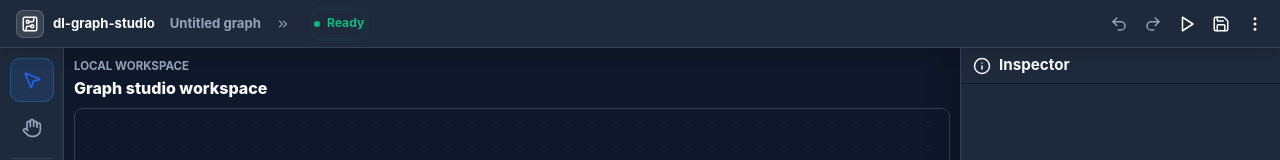
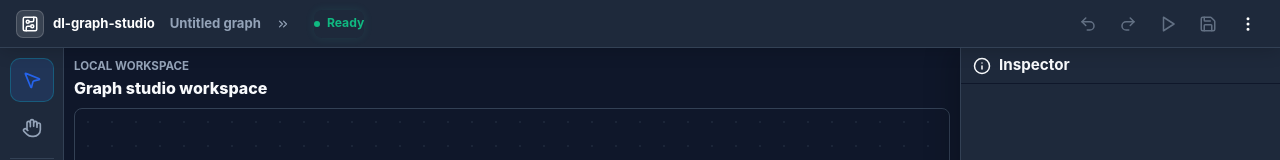
Before and after one commit to DoMo-98/dl-graph-studio, a React (Vite) app: page / in a window 1280 px wide. Shown: the top 160 px of the page. Built offline with nearby package versions, Linux system fonts and the light colour scheme.

Commit message:
fix: expose project actions menu

```diff
--- a/src/App.tsx
+++ b/src/App.tsx
@@ -10,6 +10,7 @@ import {
   Link2,
   MousePointer2,
   Play,
+  RotateCcw,
   Save,
   Settings,
   Share2,
@@ -19,6 +20,8 @@ import {
   Redo2,
   X,
   MoreVertical,
+  Download,
+  Upload,
 } from "lucide-react";
 import {
   useCallback,
@@ -47,7 +50,12 @@ import type {
 } from "@xyflow/react";
 
 import "@xyflow/react/dist/style.css";
-import { updateGraphNodePositions } from "./projectFile";
+import {
+  createProjectFile,
+  parseProjectFileContent,
+  serializeProjectFile,
+  updateGraphNodePositions,
+} from "./projectFile";
 import type {
   CompositeNode,
   GraphNode,
@@ -300,6 +308,29 @@ function getCanvasElementNodeExtent(
   return getCanvasNodeExtent({ width, height });
 }
 
+function readTextFile(file: File) {
+  if (typeof file.text === "function") {
+    return file.text();
+  }
+
+  return new Promise<string>((resolve, reject) => {
+    const reader = new FileReader();
+
+    reader.addEventListener("load", () => {
+      if (typeof reader.result === "string") {
+        resolve(reader.result);
+        return;
+      }
+
+      reject(new Error("Project file could not be read as text."));
+    });
+    reader.addEventListener("error", () => {
+      reject(new Error("Project file could not be read."));
+    });
+    reader.readAsText(file);
+  });
+}
+
 function areCanvasNodeExtentsEqual(
   firstExtent: CoordinateExtent,
   secondExtent: CoordinateExtent,
@@ -473,6 +504,9 @@ export function App() {
   const [connectionSourceId, setConnectionSourceId] = useState<string | null>(
     null,
   );
+  const [isProjectActionsOpen, setIsProjectActionsOpen] = useState(false);
+  const [projectToast, setProjectToast] = useState<string | null>(null);
+  const fileInputRef = useRef<HTMLInputElement | null>(null);
   const selectedNode =
     graphNodes.find((node) => node.id === selectedNodeId) ?? null;
   const connectionSource =
@@ -540,6 +574,16 @@ export function App() {
         : currentNodes;
     });
   }, [canvasNodeExtent]);
+
+  useEffect(() => {
+    if (!projectToast) {
+      return;
+    }
+
+    const timeoutId = window.setTimeout(() => setProjectToast(null), 3000);
+
+    return () => window.clearTimeout(timeoutId);
+  }, [projectToast]);
 
   const updateNodeParameter = (
     nodeId: string,
@@ -701,6 +745,70 @@ export function App() {
     [graphConnections, graphNodes],
   );
 
+  const exportProjectFile = () => {
+    const project = createProjectFile(graphNodes, graphConnections);
+    const blob = new Blob([serializeProjectFile(project)], {
+      type: "application/json",
+    });
+    const url = URL.createObjectURL(blob);
+    const downloadLink = document.createElement("a");
+
+    downloadLink.href = url;
+    downloadLink.download = "dl-graph-studio-project.json";
+    document.body.append(downloadLink);
+    downloadLink.click();
+    downloadLink.remove();
+    URL.revokeObjectURL(url);
+
+    setProjectToast("Project exported.");
+    setIsProjectActionsOpen(false);
+  };
+
+  const importProjectFile = async (event: ChangeEvent<HTMLInputElement>) => {
+    const file = event.target.files?.[0];
+
+    if (!file) {
+      return;
+    }
+
+    let content: string;
+
+    try {
+      content = await readTextFile(file);
+    } catch {
+      setProjectToast("Project file could not be read.");
+      event.target.value = "";
+      return;
+    }
+
+    const result = parseProjectFileContent(content);
+
+    if (!result.ok) {
+      setProjectToast(result.message);
+      event.target.value = "";
+      return;
+    }
+
+    setGraphNodes(result.project.nodes);
+    setGraphConnections(result.project.connections);
+    setSelectedNodeId(null);
+    setConnectionSourceId(null);
+    setConnectionFeedback(null);
+    setProjectToast("Project imported.");
+    setIsProjectActionsOpen(false);
+    event.target.value = "";
+  };
+
+  const resetProject = () => {
+    setGraphNodes(createInitialGraphNodes());
+    setGraphConnections([]);
+    setSelectedNodeId(null);
+    setConnectionSourceId(null);
+    setConnectionFeedback(null);
+    setProjectToast("Project reset.");
+    setIsProjectActionsOpen(false);
+  };
+
   const canvasNodes: GraphFlowNode[] = useMemo(
     () =>
       graphNodes.map((node) => {
@@ -849,14 +957,104 @@ export function App() {
           </div>
         </div>
 
-        <div style={{ display: "flex", gap: "16px", alignItems: "center" }}>
-          <Undo2 size={18} color="#94a3b8" />
-          <Redo2 size={18} color="#94a3b8" />
-          <Play size={18} color="#ffffff" />
-          <Save size={18} color="#ffffff" />
-          <MoreVertical size={18} color="#ffffff" />
+        <div className="topbar-actions" aria-label="Editor actions">
+          <button
+            type="button"
+            className="topbar-icon-button future-action"
+            disabled
+            title="Undo coming soon"
+            aria-label="Undo coming soon"
+          >
+            <Undo2 size={18} aria-hidden="true" />
+          </button>
+          <button
+            type="button"
+            className="topbar-icon-button future-action"
+            disabled
+            title="Redo coming soon"
+            aria-label="Redo coming soon"
+          >
+            <Redo2 size={18} aria-hidden="true" />
+          </button>
+          <button
+            type="button"
+            className="topbar-icon-button future-action"
+            disabled
+            title="Run graph coming soon"
+            aria-label="Run graph coming soon"
+          >
+            <Play size={18} aria-hidden="true" />
+          </button>
+          <button
+            type="button"
+            className="topbar-icon-button future-action"
+            disabled
+            title="Native save coming soon"
+            aria-label="Native save coming soon"
+          >
+            <Save size={18} aria-hidden="true" />
+          </button>
+          <div className="project-actions-menu">
+            <button
+              type="button"
+              className="topbar-icon-button"
+              aria-label="Project actions"
+              title="Project actions"
+              aria-expanded={isProjectActionsOpen}
+              aria-haspopup="menu"
+              onClick={() =>
+                setIsProjectActionsOpen((currentValue) => !currentValue)
+              }
+            >
+              <MoreVertical size={18} aria-hidden="true" />
+            </button>
+
+            {isProjectActionsOpen ? (
+              <div className="project-actions-popover" role="menu">
+                <button
+                  type="button"
+                  role="menuitem"
+                  onClick={() => fileInputRef.current?.click()}
+                >
+                  <Upload size={15} aria-hidden="true" />
+                  <span>Import project</span>
+                </button>
+                <button
+                  type="button"
+                  role="menuitem"
+                  onClick={exportProjectFile}
+                >
+                  <Download size={15} aria-hidden="true" />
+                  <span>Export project</span>
+                </button>
+                <button
+                  type="button"
+                  role="menuitem"
+                  className="danger"
+                  onClick={resetProject}
+                >
+                  <RotateCcw size={15} aria-hidden="true" />
+                  <span>Reset project</span>
+                </button>
+              </div>
+            ) : null}
+          </div>
+          <input
+            ref={fileInputRef}
+            className="visually-hidden"
+            type="file"
+            accept="application/json,.json"
+            aria-label="Import project file"
+            onChange={importProjectFile}
+          />
         </div>
       </header>
+
+      {projectToast ? (
+        <div className="project-toast" role="status">
+          {projectToast}
+        </div>
+      ) : null}
 
       <main id="workspace" className="editor-shell" aria-label="Workspace">
         <aside className="sidebar" aria-label="Primary">
--- a/src/styles.css
+++ b/src/styles.css
@@ -79,15 +79,6 @@ a {
   border-bottom: 1px solid var(--border);
   box-shadow: 0 1px 20px 0 rgba(0, 0, 0, 0.2);
   z-index: 10;
-}
-
-.app-topbar svg {
-  cursor: pointer;
-  transition: opacity 0.15s;
-}
-
-.app-topbar svg:hover {
-  opacity: 0.7;
 }
 
 .editor-shell {
@@ -258,6 +249,134 @@ h4 {
   font-weight: 700;
   white-space: nowrap;
   box-shadow: 0 0 10px rgba(45, 212, 191, 0.1);
+}
+
+.topbar-actions {
+  position: relative;
+  display: flex;
+  align-items: center;
+  gap: 8px;
+}
+
+.topbar-icon-button {
+  display: inline-grid;
+  width: 32px;
+  height: 32px;
+  place-items: center;
+  color: #ffffff;
+  background: transparent;
+  border: 1px solid transparent;
+  border-radius: 8px;
+  cursor: pointer;
+  transition:
+    color 0.15s,
+    background 0.15s,
+    border-color 0.15s,
+    opacity 0.15s;
+}
+
+.topbar-icon-button:hover,
+.topbar-icon-button:focus-visible {
+  color: #ffffff;
+  background: rgb(255 255 255 / 10%);
+  border-color: rgb(255 255 255 / 16%);
+  outline: none;
+}
+
+.topbar-icon-button.future-action {
+  color: var(--ink-muted);
+  cursor: not-allowed;
+  opacity: 0.58;
+}
+
+.topbar-icon-button.future-action:hover {
+  background: transparent;
+  border-color: transparent;
+}
+
+.project-actions-menu {
+  position: relative;
+}
+
+.project-actions-popover {
+  position: absolute;
+  top: calc(100% + 8px);
+  right: 0;
+  z-index: 40;
+  display: grid;
+  width: 210px;
+  overflow: hidden;
+  padding: 6px;
+  color: var(--ink);
+  background: var(--surface);
+  border: 1px solid var(--border);
+  border-radius: 8px;
+  box-shadow: 0 18px 40px rgb(0 0 0 / 35%);
+}
+
+.project-actions-popover button {
+  display: grid;
+  grid-template-columns: 18px minmax(0, 1fr);
+  align-items: center;
+  gap: 8px;
+  min-height: 36px;
+  padding: 0 9px;
+  color: var(--ink);
+  text-align: left;
+  background: transparent;
+  border: 1px solid transparent;
+  border-radius: 7px;
+  font: inherit;
+  font-size: 0.82rem;
+  font-weight: 700;
+  cursor: pointer;
+}
+
+.project-actions-popover button:hover,
+.project-actions-popover button:focus-visible {
+  color: var(--teal-strong);
+  background: var(--teal-soft);
+  border-color: rgb(59 130 246 / 20%);
+  outline: none;
+}
+
+.project-actions-popover button.danger {
+  color: var(--danger);
+}
+
+.project-actions-popover button.danger:hover,
+.project-actions-popover button.danger:focus-visible {
+  color: #ffffff;
+  background: var(--danger);
+  border-color: rgb(239 68 68 / 40%);
+}
+
+.visually-hidden {
+  position: absolute;
+  width: 1px;
+  height: 1px;
+  overflow: hidden;
+  clip: rect(0 0 0 0);
+  white-space: nowrap;
+  clip-path: inset(50%);
+}
+
+.project-toast {
+  position: fixed;
+  left: 50%;
+  top: 60px;
+  z-index: 60;
+  max-width: min(360px, calc(100vw - 36px));
+  transform: translateX(-50%);
+  padding: 10px 12px;
+  color: #dcfce7;
+  background: rgba(4, 47, 46, 0.96);
+  border: 1px solid rgba(45, 212, 191, 0.32);
+  border-radius: 8px;
+  box-shadow: 0 16px 34px rgb(0 0 0 / 32%);
+  font-size: 0.84rem;
+  font-weight: 720;
+  line-height: 1.3;
 }
 
 .editor-main {
```
Also changed, not shown: 1 other file (tests, documents, lock files or other folders).
